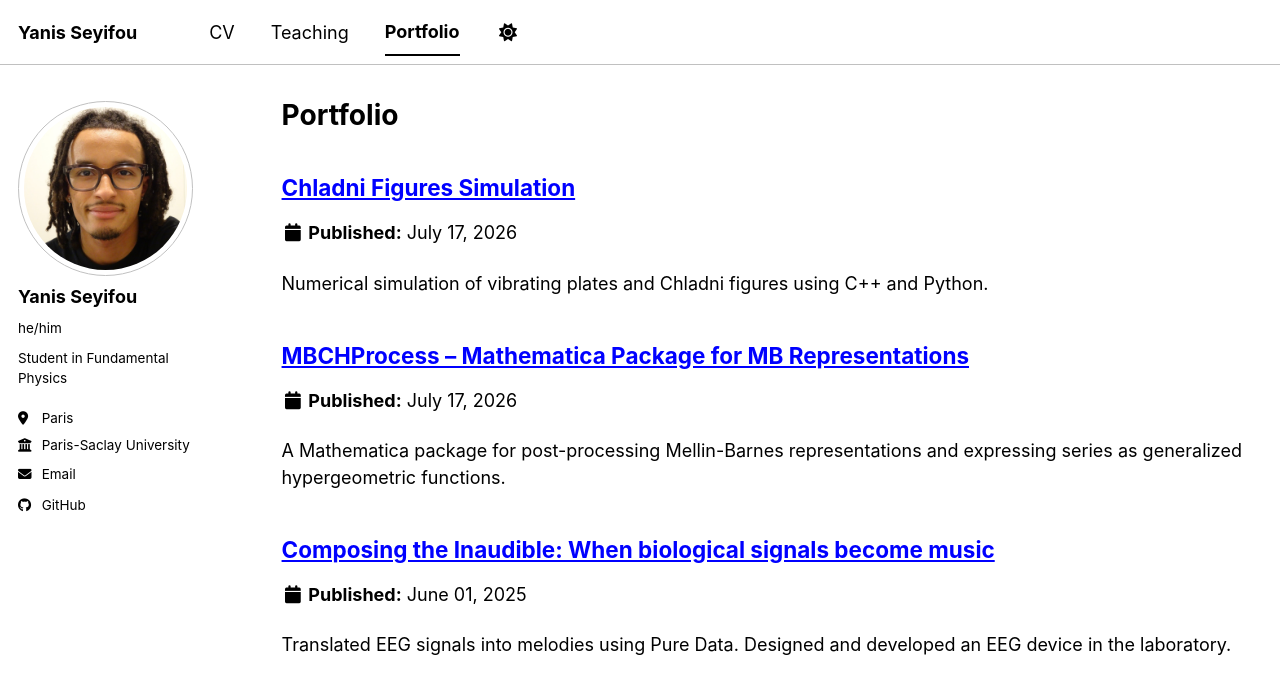
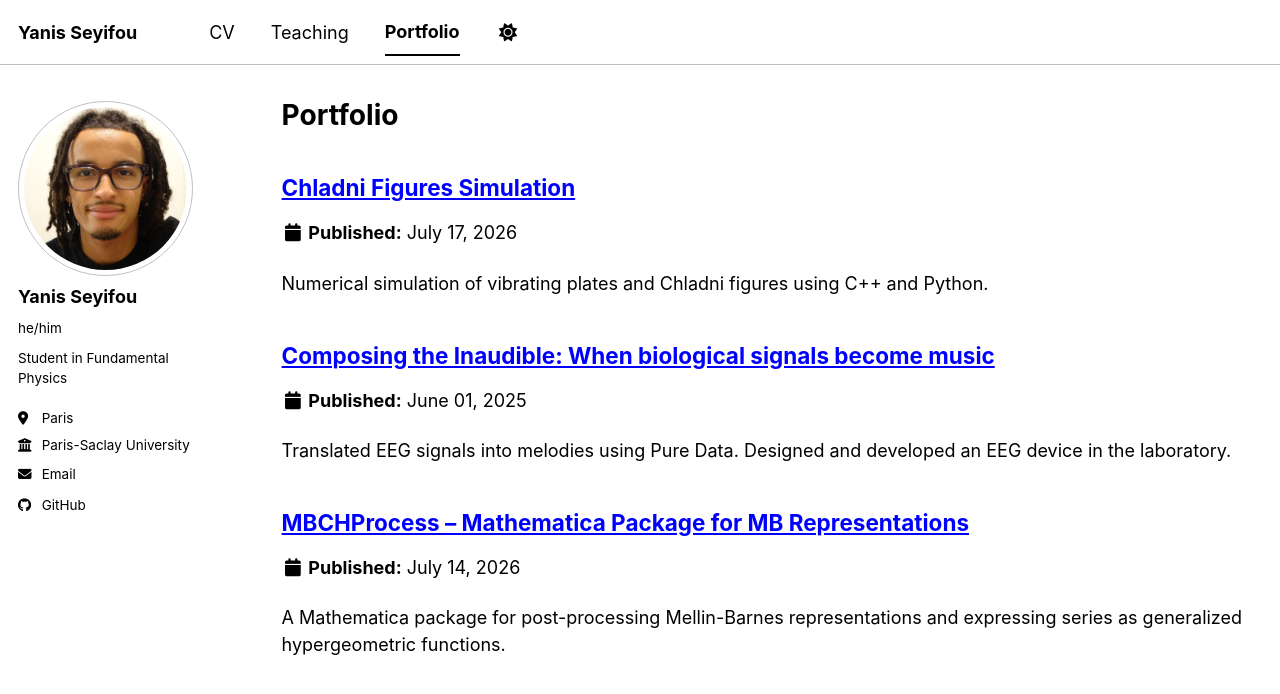
Before and after one commit to yseyifou/yseyifou.github.io, a Jekyll site: the page built from _pages/portfolio.html, in a window 1280 px wide. Shown: the top 694 px of the page. Built offline with Jekyll 4.4.1, drawn with Linux system fonts in a browser that asks for light colours; a style sheet for code colours, icons or effects is not loaded.

Commit message:
Add date to MBCHProcess project details
Added date to MBCHProcess portfolio entry.

```diff
--- a/_portfolio/MBCHP.md
+++ b/_portfolio/MBCHP.md
@@ -2,6 +2,7 @@
 title: "MBCHProcess – Mathematica Package for MB Representations"
 excerpt: "A Mathematica package for post-processing Mellin-Barnes representations and expressing series as generalized hypergeometric functions."
 collection: portfolio
+date: 2026-07-14
 ---
 
 This project is a **Mathematica package** that serves as a plugin for `MBConicHulls`. It automates the post-processing of Mellin-Barnes (MB) representations by identifying and expressing series as known generalized hypergeometric functions.
```
